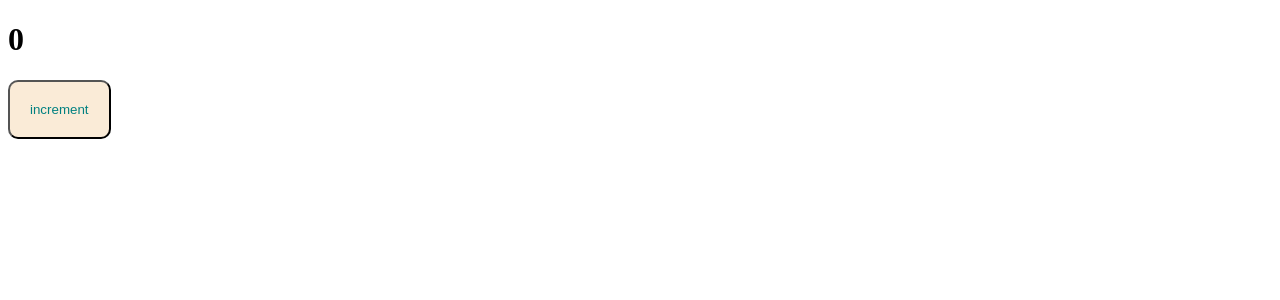
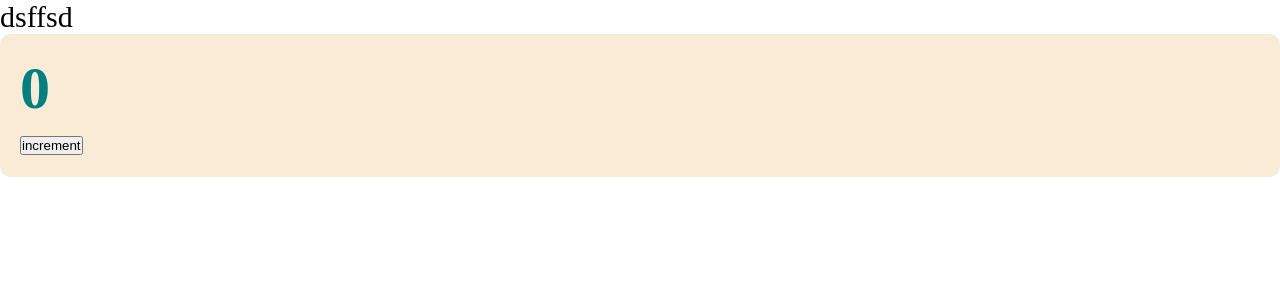
Before and after one commit to dzmitriy78/ulbiProject, a React app: page / in a window 1280 px wide. Shown: the top 300 px of the page. Built offline with nearby package versions, Linux system fonts and the light colour scheme.

Commit message:
add: css Modules

```diff
--- a/package.json
+++ b/package.json
@@ -20,6 +20,7 @@
     "@types/webpack-dev-server": "^4.7.2",
     "css-loader": "^6.7.3",
     "html-webpack-plugin": "^5.5.0",
+    "mini-css-extract-plugin": "^2.7.5",
     "sass": "^1.60.0",
     "sass-loader": "^13.2.2",
     "style-loader": "^3.3.2",
--- /dev/null
+++ b/src/App.tsx
@@ -0,0 +1,15 @@
+import React from 'react';
+import {Counter} from "./component/Counter";
+import "./index.scss"
+
+
+const App = () => {
+    return (
+        <div className={"app"}>
+            dsffsd
+            <Counter/>
+        </div>
+    )
+}
+
+export default App;
--- a/src/component/Counter.scss
+++ b/src/component/Counter.module.scss
@@ -1,4 +1,4 @@
-button {
+.btn {
     padding: 20px;
     color: teal;
     background-color: antiquewhite;
--- a/src/component/Counter.tsx
+++ b/src/component/Counter.tsx
@@ -1,11 +1,11 @@
 import React from 'react';
-import "./Counter.scss"
+import classes from "./Counter.module.scss"
 
 export const Counter = () => {
     const [count, setCount] = React.useState(0)
 
     return (
-        <div>
+        <div className={classes.btn}>
             <h1>{count}</h1>
             <button onClick={() => setCount(count + 1)}>increment</button>
         </div>
--- /dev/null
+++ b/src/index.scss
@@ -0,0 +1,9 @@
+* {
+  margin: 0;
+  padding: 0;
+  box-sizing: border-box;
+}
+
+.app {
+  font-size: 30px;
+}
--- a/src/index.tsx
+++ b/src/index.tsx
@@ -1,9 +1,9 @@
 import {render} from "react-dom";
-import {Counter} from "./component/Counter";
+import App from "./App";
 
 render(
     <div>
-        <Counter/>
+        <App/>
     </div>,
     document.getElementById("root")
 )
```
Also changed, not shown: src/global.d.ts (added, +7 -0 lines), 4 other files (tests, documents, lock files or other folders).
